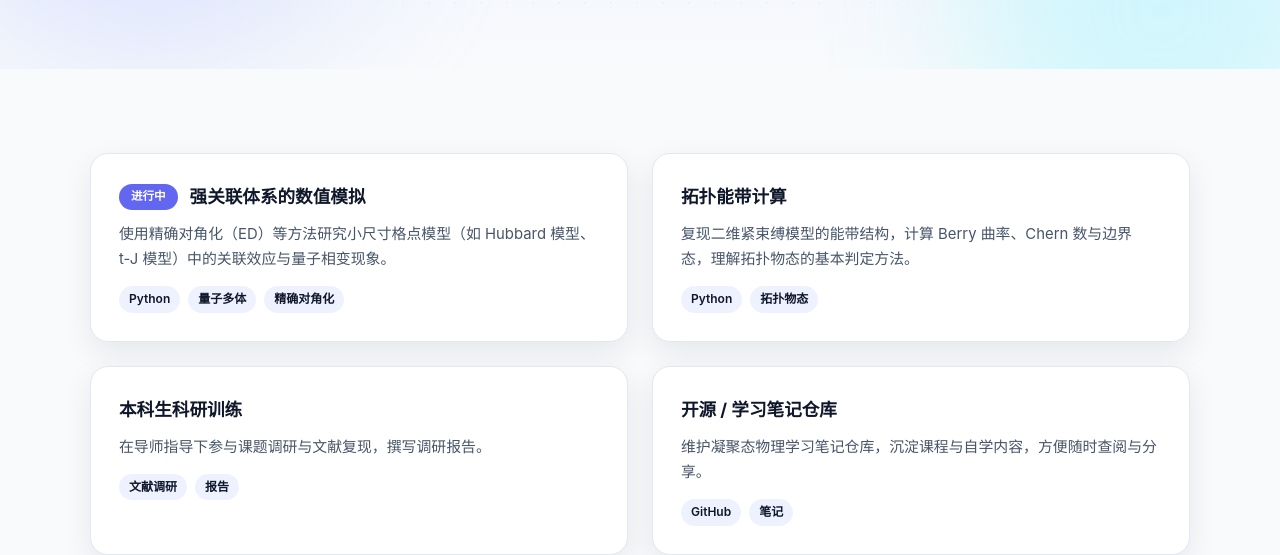
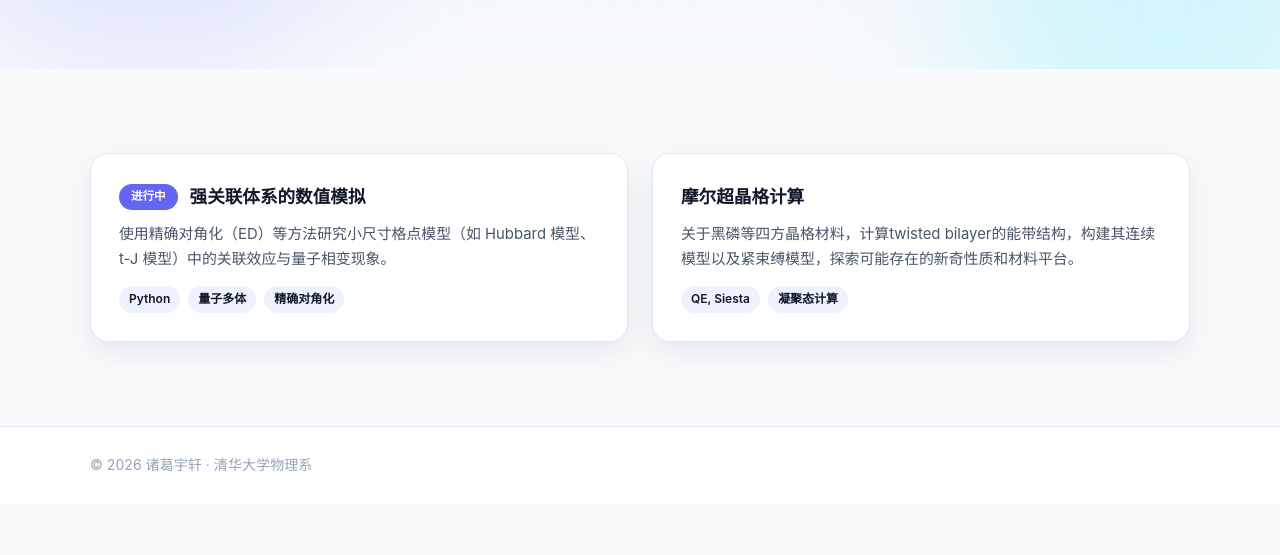
Before and after one commit to yuxuanzg/yuxuanzg.github.io, a plain HTML site: page projects.html in a window 1280 px wide. Shown: the part 282-837 px from the top of the page. After the commit the page ends 800 px from the top, so only its background shows below. Drawn offline with Linux system fonts and the light colour scheme.

Commit message:
更新：摩尔超晶格项目与简介细节；deploy.bat 改为自动提交推送

```diff
--- a/projects.html
+++ b/projects.html
@@ -61,36 +61,15 @@
 
           <div class="card project-card reveal">
             <div class="project-top">
-              <h3>拓扑能带计算</h3>
+              <h3>摩尔超晶格计算</h3>
             </div>
-            <p>复现二维紧束缚模型的能带结构，计算 Berry 曲率、Chern 数与边界态，理解拓扑物态的基本判定方法。</p>
+            <p>关于黑磷等四方晶格材料，计算twisted bilayer的能带结构，构建其连续模型以及紧束缚模型，探索可能存在的新奇性质和材料平台。</p>
             <div class="project-meta">
-              <span class="chip chip-sm">Python</span>
-              <span class="chip chip-sm">拓扑物态</span>
+              <span class="chip chip-sm">QE, Siesta</span>
+              <span class="chip chip-sm">凝聚态计算</span>
             </div>
           </div>
 
-          <div class="card project-card reveal">
-            <div class="project-top">
-              <h3>本科生科研训练</h3>
-            </div>
-            <p>在导师指导下参与课题调研与文献复现，撰写调研报告。</p>
-            <div class="project-meta">
-              <span class="chip chip-sm">文献调研</span>
-              <span class="chip chip-sm">报告</span>
-            </div>
-          </div>
-
-          <div class="card project-card reveal">
-            <div class="project-top">
-              <h3>开源 / 学习笔记仓库</h3>
-            </div>
-            <p>维护凝聚态物理学习笔记仓库，沉淀课程与自学内容，方便随时查阅与分享。</p>
-            <div class="project-meta">
-              <span class="chip chip-sm">GitHub</span>
-              <span class="chip chip-sm">笔记</span>
-            </div>
-          </div>
         </div>
       </div>
     </section>
```
Also changed, not shown: blog/posts/non-hermitian-notes.html (+2 -2 lines), index.html (+7 -7 lines), 1 other file.
